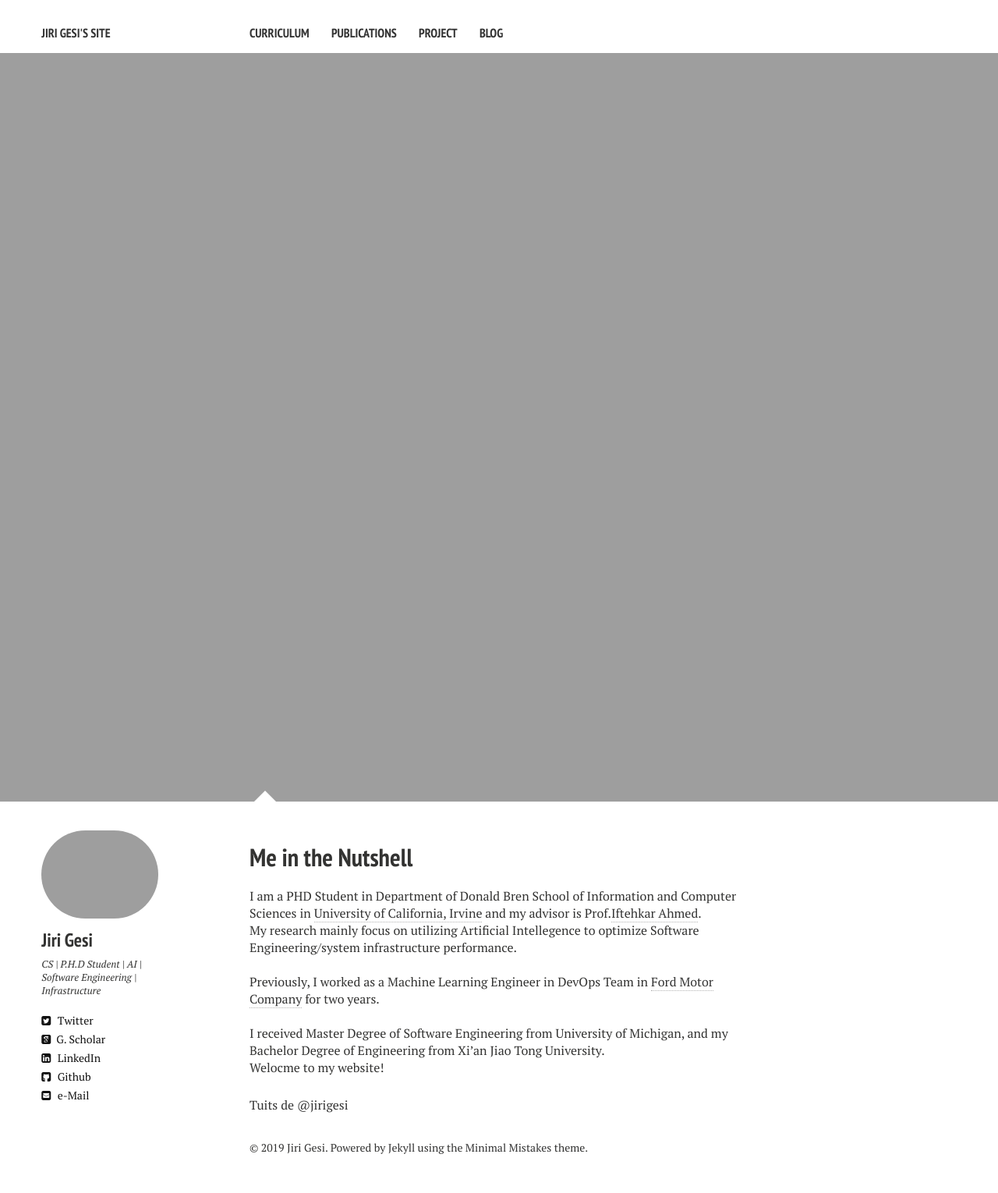
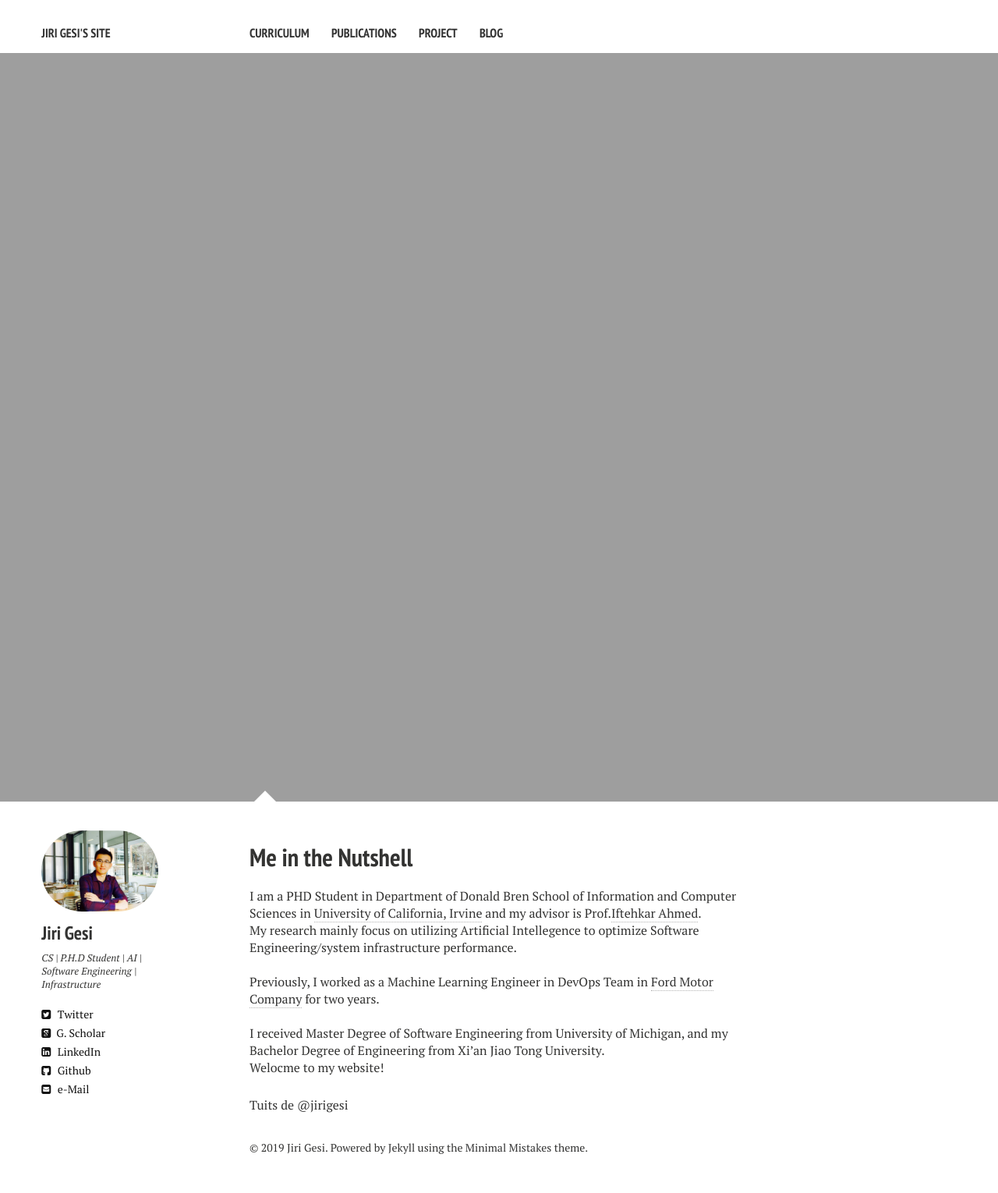
Before and after one commit to Jirigesi/Jirigesi.github.io, a Jekyll site: the page built from index.md, in a window 1280 px wide. Shown: the whole page at 78% size. Built offline with Jekyll 4.4.1, drawn with Linux system fonts in a browser that asks for light colours; nearby versions of some CDN libraries; comment, search, counter and statistics services are not loaded.

Commit message:
Update _config.yml

```diff
--- a/_config.yml
+++ b/_config.yml
@@ -9,7 +9,7 @@ disqus_shortname: Jirigesi
 # Owner/author information
 owner:
   name:           Jiri Gesi
-  avatar:         jiri.png
+  avatar:         jiri.jpg
   bio:            CS | P.H.D Student | AI | Software Engineering | Infrastructure
   email:          jirigesi@gmail.com
   # Social networking links are used in author-bio sidebar. Update and remove as you like.
```
